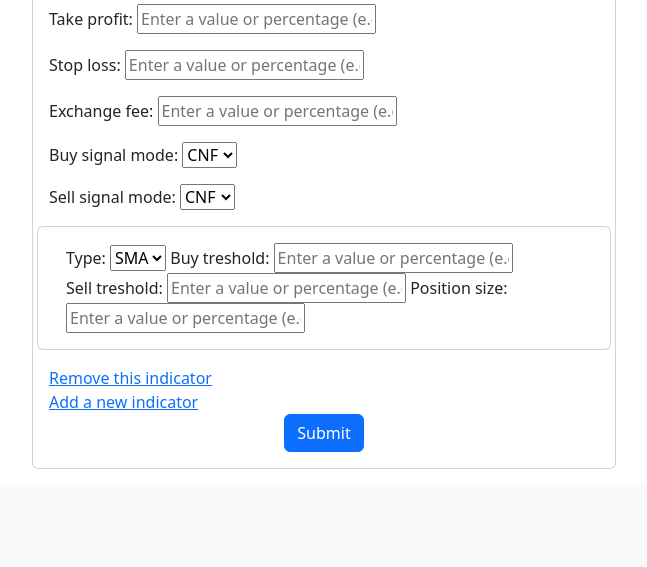
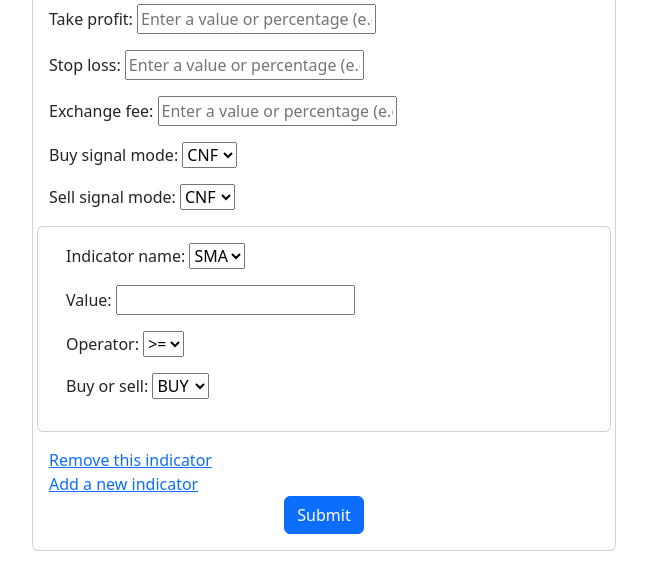
Before and after one commit to beingsebi/AlphaTester, a Django app: page /strategy/add/ in a window 1280 px wide. Shown: the part 906-1473 px from the top of the page, without its empty margins (316-963 px from the left). Before the commit the page ends 1375 px from the top, so only its background shows below. Run offline with Django 5.2, Linux system fonts and the light colour scheme; the visitor is signed in with stand-in values (Sample User, id 1); data comes from the database, SQL or seed files in the repository.

Commit message:
Change a bit the structure of indicators signals. And some small fixes.

```diff
--- a/backtester/forms.py
+++ b/backtester/forms.py
@@ -1,7 +1,13 @@
 from django import forms
 from django.forms import ModelForm, formset_factory
 from .models import Strategy
-from utils.constants import TIMEFRAME_CHOICES, SIGNALS_CHOICES, INDICATORS_CHOICES
+from utils.constants import (
+    TIMEFRAME_CHOICES,
+    SIGNALS_CHOICES,
+    INDICATORS_CHOICES,
+    TYPE_OF_SIGNAL_CHOICES,
+    TYPE_OF_OPERATOR_CHOICES,
+)
 
 
 class PercentageFloatField(forms.FloatField):
@@ -22,22 +28,10 @@ class PercentageFloatField(forms.FloatField):
 
 
 class IndicatorForm(forms.Form):
-    type = forms.ChoiceField(choices=INDICATORS_CHOICES)
-    buy_treshold = PercentageFloatField(
-        widget=forms.TextInput(
-            attrs={"placeholder": "Enter a value or percentage (e.g., 50%)"}
-        )
-    )
-    sell_treshold = PercentageFloatField(
-        widget=forms.TextInput(
-            attrs={"placeholder": "Enter a value or percentage (e.g., 50%)"}
-        )
-    )
-    position_size = PercentageFloatField(
-        widget=forms.TextInput(
-            attrs={"placeholder": "Enter a value or percentage (e.g., 50%)"}
-        )
-    )
+    indicator_name = forms.ChoiceField(choices=INDICATORS_CHOICES)
+    value = forms.FloatField()
+    operator = forms.ChoiceField(choices=TYPE_OF_OPERATOR_CHOICES)
+    buy_or_sell = forms.ChoiceField(choices=TYPE_OF_SIGNAL_CHOICES)
 
 
 IndicatorFormSet = formset_factory(form=IndicatorForm, extra=1)
--- a/backtester/templates/backtester/detail.html
+++ b/backtester/templates/backtester/detail.html
@@ -21,7 +21,7 @@
       {% endfor %}
       <li class="list-group-item">Sell Signal Mode: {{ strategyDetails.sellSignalMode }}</li>
       {% for signal in strategyDetails.sellSignals %}
-        <li class="list-group-item">Buy Signal: {{ signal }}</li>
+        <li class="list-group-item">Sell Signal: {{ signal }}</li>
       {% endfor %}
     </ul>
     {% if request.user == strategy.user %}
--- a/backtester/templates/backtester/strategy_form.html
+++ b/backtester/templates/backtester/strategy_form.html
@@ -33,7 +33,7 @@
             <div class="form-group row nested-query-formset">
               {% for indicator_form in indicators %}
                 <div class="indicator-formset card mb-3">
-                  <div class="card-body">{{ indicator_form.as_table }}</div>
+                  <div class="card-body">{{ indicator_form.as_p }}</div>
                 </div>
               {% endfor %}
             </div>
--- a/backtester/views.py
+++ b/backtester/views.py
@@ -67,19 +67,15 @@ class StrategyCreateView(CreateView):
             indicators.instance = self.object
             for indicator_form in indicators:
                 if indicator_form.is_valid():
-                    buySignal = Signal(
-                        indicator_form.cleaned_data["type"],
-                        indicator_form.cleaned_data["buy_treshold"],
-                        ">=",
+                    signal = Signal(
+                        indicator_form.cleaned_data["indicator_name"],
+                        indicator_form.cleaned_data["value"],
+                        indicator_form.cleaned_data["operator"],
                     )
-                    buySignals.append(buySignal)
-
-                    sellSignal = Signal(
-                        indicator_form.cleaned_data["type"],
-                        indicator_form.cleaned_data["sell_treshold"],
-                        "<=",
-                    )
-                    sellSignals.append(sellSignal)
+                    if indicator_form.cleaned_data["buy_or_sell"] == "BUY":
+                        buySignals.append(signal)
+                    else:
+                        sellSignals.append(signal)
         else:
             return self.render_to_response(self.get_context_data(form=form))
 
@@ -124,7 +120,6 @@ class StrategyDeleteView(DeleteView):
         return super().form_valid(form)
 
 
-# https://aalvarez.me/posts/django-formsets-with-generic-formviews/
 class UpdateStrategy(UpdateView):
     model = Strategy
     template_name = "backtester/update.html"
--- a/utils/constants.py
+++ b/utils/constants.py
@@ -32,17 +32,22 @@ class Timeframe(Enum):
 
 
 class Sources(Enum):
-    CLOSE = "close"
-    OPEN = "open"
-    HIGH = "high"
-    LOW = "low"
+    CLOSE = "CLOSE"
+    OPEN = "OPEN"
+    HIGH = "HIGH"
+    LOW = "LOW"
 
 
 class IndicatorNames(Enum):
-    SMA = "sma"
-    EMA = "ema"
-    RSI = "rsi"
-    MACD = "macd"
+    SMA = "SMA"
+    EMA = "EMA"
+    RSI = "RSI"
+    MACD = "MACD"
+
+
+class TypeOfSignal(Enum):
+    BUY = "BUY"
+    SELL = "SELL"
 
 
 INDICATORS_CHOICES = [("SMA", "SMA"), ("EMA", "EMA")]
@@ -51,6 +56,10 @@ SIGNALS_CHOICES = [
     ("CNF", "CNF"),
     ("DNF", "DNF"),
 ]
+
+TYPE_OF_SIGNAL_CHOICES = [("BUY", "BUY"), ("SELL", "SELL")]
+
+TYPE_OF_OPERATOR_CHOICES = [(">=", ">="), ("<=", "<=")]
 
 TIMEFRAME_CHOICES = [
     ("1m", "1m"),
```
